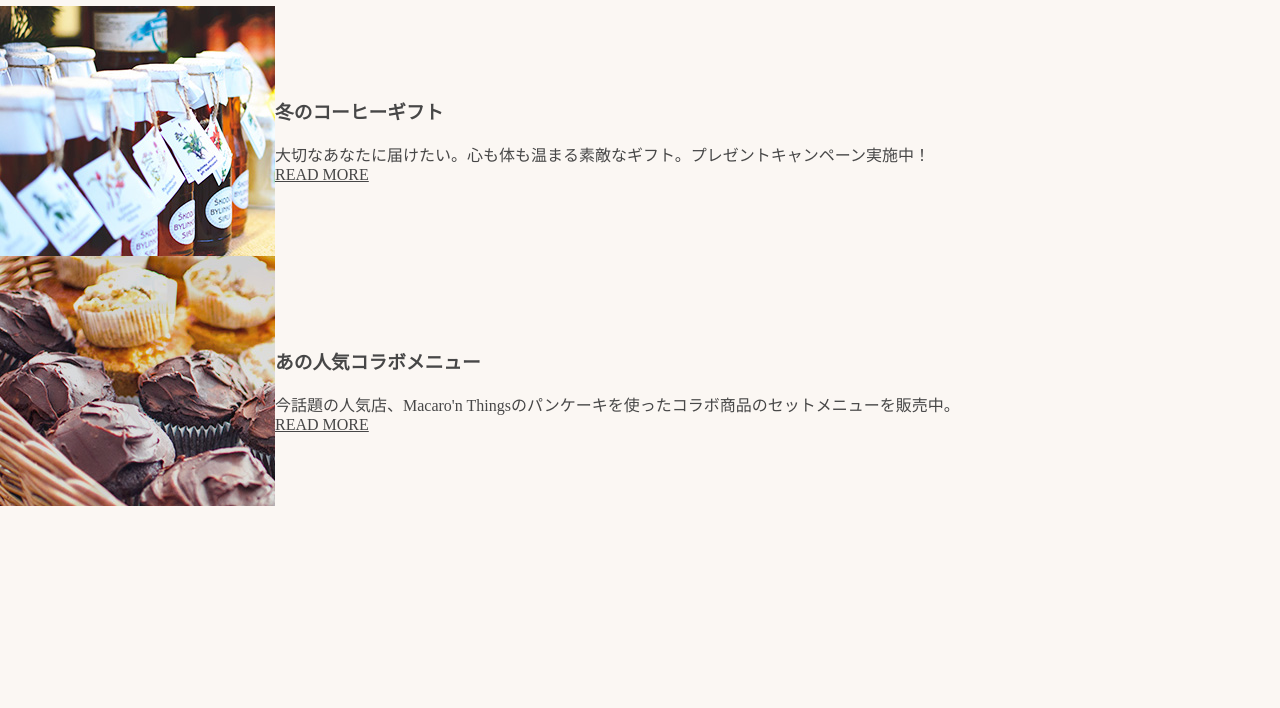
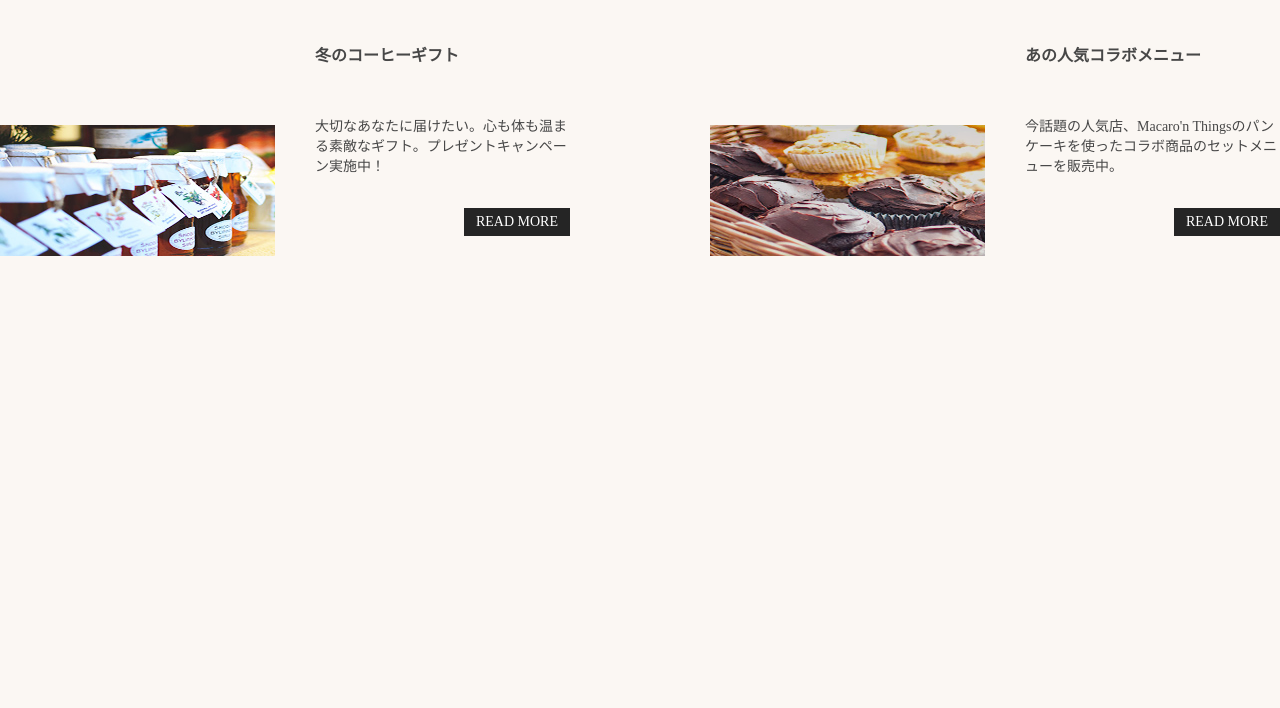
Before and after one commit to mizushun/csscafe, a plain HTML site: page site/index.html in a window 1280 px wide. Shown: the part 92-800 px from the top of the page. Drawn offline with Linux system fonts and the light colour scheme.

Commit message:
125pageまで完了

```diff
--- a/site/index.html
+++ b/site/index.html
@@ -8,7 +8,7 @@
 </head>
 <body>
     <div id="wrapper">
-        <header class="Header">
+        <header class="Header l-column">
             <div class="Header__head">
                 <h1 class="logo">Site Name</h1>
             </div>
@@ -23,8 +23,9 @@
                 </ul>
             </nav>
         </header>
-    <section>
-        <div class="EntryPanel">
+    <section class="l-column">
+        <div class="l-row">
+        <div class="EntryPanel l-halfColumn">
             <div class="EntryPanel__sub">
                 <img class="EntryPanel__thumb" src="./dist/images/top/entry1.jpg" alt="" width="275" height="250">
             </div>
@@ -37,11 +38,11 @@
                 大切なあなたに届けたい。心も体も温まる素敵なギフト。プレゼントキャンペーン実施中！
             </div>
             <!-- /.EntryPanel__body -->
-            <div class="EntryPanel__foot"><a href="" class="button">READ MORE</a></div>
+            <div class="EntryPanel__foot"><a href="#" class="button">READ MORE</a></div>
             <!-- /.EntryPanel__foot -->
             </div>
         </div>
-        <div class="EntryPanel">
+        <div class="EntryPanel l-halfColumn">
             <div class="EntryPanel__sub">
                 <img class="EntryPanel__thumb" src="./dist/images/top/entry2.jpg" alt="" width="275" height="250">
             </div>
@@ -54,10 +55,11 @@
                 今話題の人気店、Macaro'n Thingsのパンケーキを使ったコラボ商品のセットメニューを販売中。
             </div>
             <!-- /.EntryPanel__body -->
-            <div class="EntryPanel__foot"><a href="" class="button">READ MORE</a></div>
+            <div class="EntryPanel__foot"><a href="#" class="button">READ MORE</a></div>
             <!-- /.EntryPanel__foot -->
             </div>
         </div>
+    </div>
     </section>
         <!-- /.EntryPanel -->
     </div>
--- a/site/src/scss/base/_reset.scss
+++ b/site/src/scss/base/_reset.scss
@@ -14,9 +14,9 @@ li{
 
 a {
     color: $color-main-text;
+    text-decoration: none;
 }
 
 a:hover {
-    text-decoration: none;
     color: $color-link;
 }
--- a/site/src/scss/base/_variables.scss
+++ b/site/src/scss/base/_variables.scss
@@ -1,3 +1,9 @@
 $color-base: #fbf7f3;
 $color-main-text: #474747;
 $color-link: #878378;
+$color-reverse-line: #fff;
+$color-reverse-fill: #252525;
+$base-content-width: 1180px;
+$space-unit: 20px;
+$sp-space-unit: 15px;
+$column-space: $space-unit*2;
--- a/site/src/scss/components/_entryPanel.scss
+++ b/site/src/scss/components/_entryPanel.scss
@@ -1,4 +1,47 @@
-.EntryPanel{
+.EntryPanel {
+    &__thumb{
+        position: relative;
+        flex: 1 1 45%;
+        padding-top: 40.5%;
+        overflow: hidden;
+        margin-right: $space-unit;
+    }
+    &__img{
+        position: absolute;
+        top: 50%;
+        left: 50%;
+        transform: translate(-50%, -50%);
+        width: auto;
+        height: auto;
+        max-width: 150%;
+        max-height: 150%;
+        min-width: 100%;
+        min-height: 100%;
+    }
     display: flex;
     align-items: center;
+    &__main {
+        display: flex;
+        justify-content: space-between;
+        align-self: stretch;
+        flex: 1 1 55%;
+        flex-direction: column;
+        padding: 20px 0;
+    }
+    &__sub {
+        flex: 1 1 45%;
+        margin-right: 20px;
+    }
+    &__head {
+        font-weight: bold;
+        font-size: 16px;
+    }
+    &__body {
+        margin-top: 10px;
+        font-size: 14px;
+    }
+    &__foot {
+        margin-top: 10px;
+        text-align: right;
+    }
 }
--- /dev/null
+++ b/site/src/scss/components/parts/_buttons.scss
@@ -0,0 +1,9 @@
+.button {
+    display: inline-block;
+    padding: 7px 12px;
+    color: $color-reverse-line;
+    background: $color-reverse-fill;
+    font-weight: normal;
+    font-size: 14px;
+    line-height: 1;
+}
--- /dev/null
+++ b/site/src/scss/components/parts/_layouts.scss
@@ -0,0 +1,22 @@
+.l-colum{
+    flex: 0 1 $base-content-width;
+    max-width: $base-content-width;
+    margin: 0 auto;
+    padding: 0 $space-unit;
+}
+
+.l-row{
+    display: flex;
+    justify-content: space-between;
+    flex-wrap: wrap;
+    margin: 0 auto;
+}
+
+.l-halfColumn{
+    flex: 1 0 0px;
+    max-width: ($base-content-width - $column-space)/2;
+    margin-right: $column-space;
+    &:nth-child(even) {
+        margin-right: 0;
+    }
+}
--- a/site/src/scss/main.scss
+++ b/site/src/scss/main.scss
@@ -1,6 +1,9 @@
+@import "./base/variables";
 @import "./components/common/header";
 //メニュー
 @import "./components/common/menu";
 @import "./components/entryPanel";
-@import "./base/variables";
+//ボタン
+@import "./components/parts/buttons";
+@import "./components/parts/layouts";
 @import "./base/reset";
```
Also changed, not shown: site/dist/css/main.css, site/dist/css/main.min.css.
